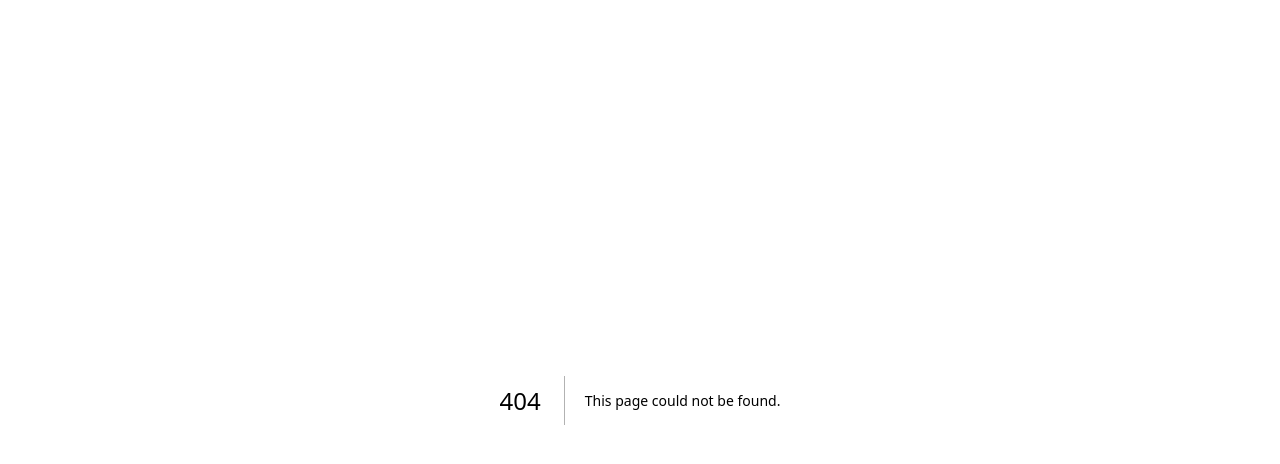
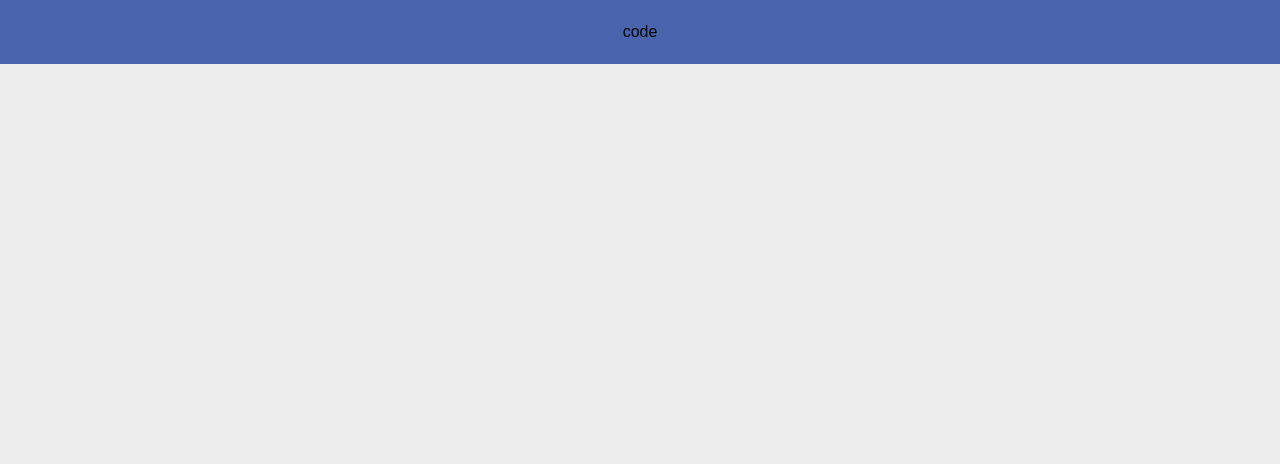
Before and after one commit to jetodd/portfolio, a Next.js app: page /code in a window 1280 px wide. Before the commit this address had no page. Shown: the top 464 px of the page. Built offline with nearby package versions, Linux system fonts and the light colour scheme.

Commit message:
added pages

```diff
--- a/package.json
+++ b/package.json
@@ -3,7 +3,7 @@
   "version": "0.1.0",
   "private": true,
   "scripts": {
-    "dev": "next dev --turbopack",
+    "dev": "next dev --turbopack -p 3001",
     "build": "next build",
     "start": "next start",
     "lint": "next lint"
--- /dev/null
+++ b/src/app/code/page.tsx
@@ -0,0 +1,9 @@
+import styles from './styles.module.css'
+
+export default function Page() {
+    return <main className={styles.blog}>
+      <div className={styles.container}>
+        <h1>code</h1>
+      </div>
+    </main>
+}
--- /dev/null
+++ b/src/app/code/styles.module.css
@@ -0,0 +1,10 @@
+.container {
+    background-color: var(--code);
+    width: 100%;
+    height: 100%;
+    justify-content: center;
+    align-content: center;
+    text-align: center;
+    overflow: auto;
+    padding: 20px;
+}
--- /dev/null
+++ b/src/app/connect/styles.module.css
@@ -0,0 +1,10 @@
+.container {
+    background-color: var(--contact);
+    width: 100%;
+    height: 100%;
+    justify-content: center;
+    align-content: center;
+    text-align: center;
+    overflow: auto;
+    padding: 20px;
+}
--- /dev/null
+++ b/src/app/cosplay/styles.module.css
@@ -0,0 +1,10 @@
+.container {
+    background-color: var(--cosplay);
+    width: 100%;
+    height: 100%;
+    justify-content: center;
+    align-content: center;
+    text-align: center;
+    overflow: auto;
+    padding: 20px;
+}
```
Also changed, not shown: src/app/connect/page.tsx (added, +9 -0 lines), src/app/cosplay/page.tsx (added, +9 -0 lines).
